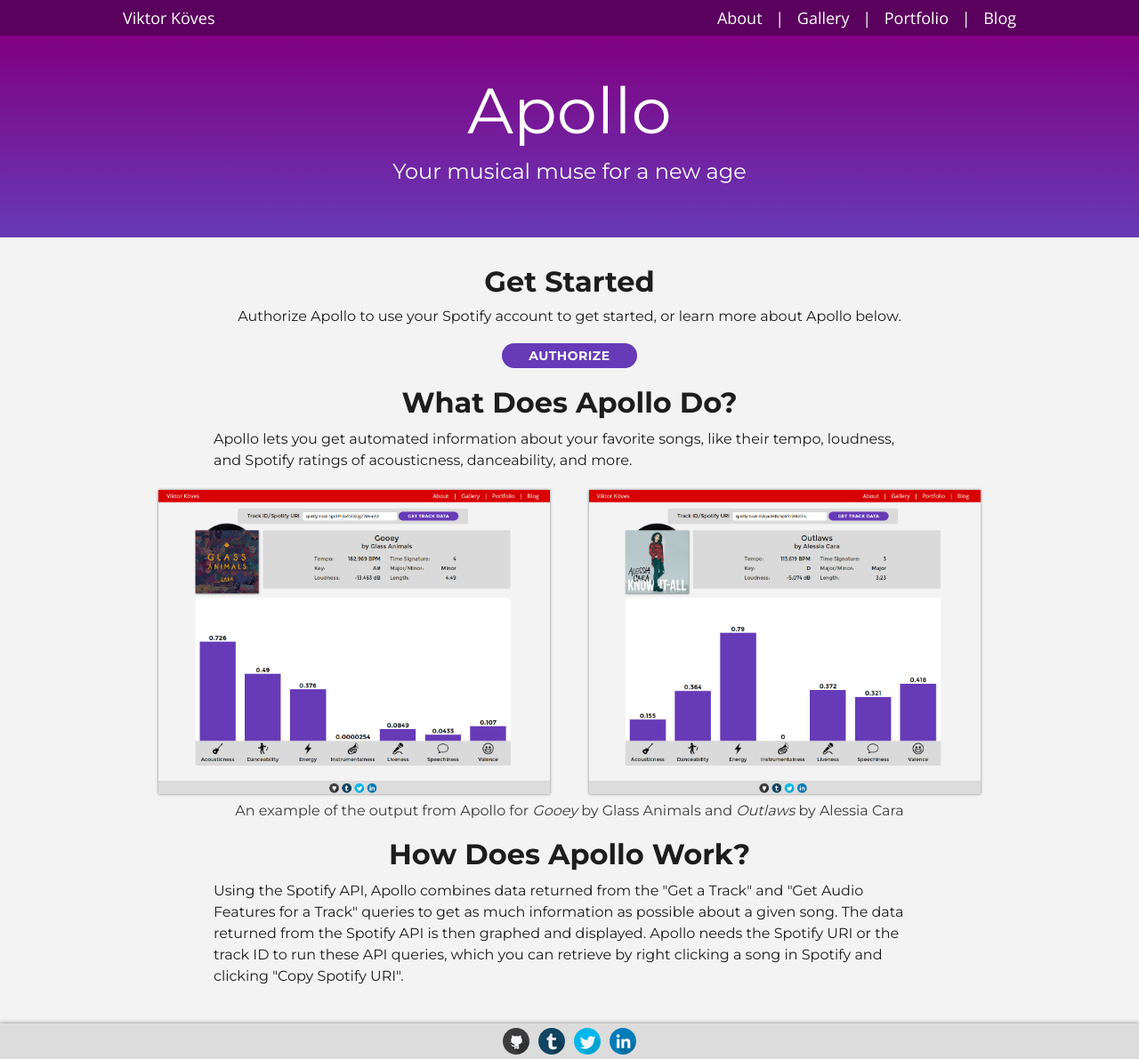
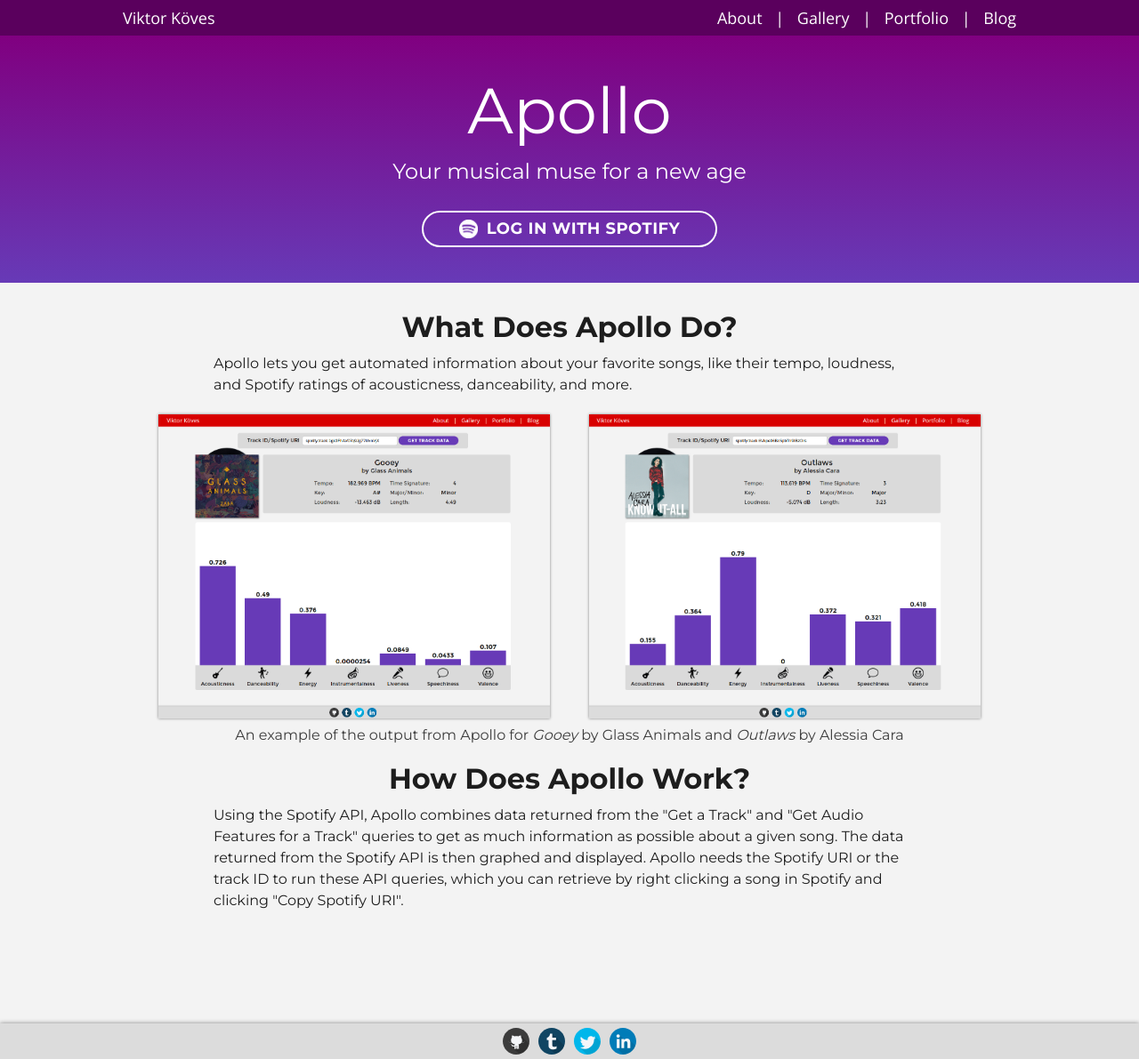
Before and after one commit to vkoves/vkoves.github.io, a Jekyll site: the page built from apollo/index.html, in a window 1280 px wide and 1191 px high. Shown: the whole window at 89% size. Built offline with Jekyll 4.4.1, drawn with Linux system fonts in a browser that asks for light colours.

Commit message:
STYLING - Added logo to log in button and moved it into banner to draw more focus, also changing styling to make it fit there better

```diff
--- a/apollo/apollo.css
+++ b/apollo/apollo.css
@@ -32,6 +32,9 @@
 /* Make grey if disabled */
 .apollo-btn.disabled { background-color: #c5c5c5; }
 
+/***************************/
+/***** PREAUTH STYLING *****/
+/***************************/
 /* Make main Apollo text very large with no bottom margin */
 .main-title
 {
@@ -71,6 +74,27 @@
 	padding: 40px;
 	margin-bottom: 30px;
 }
+/* Style button for logging in */
+#spotify-authorize
+{
+	font-size: 18px;
+	background-color: transparent;
+	border: solid 2px white;
+	transition: background-color 0.2s;
+	padding: 8px 40px;
+	margin-top: 10px;
+}
+#spotify-authorize:hover { background-color: rgba(255, 255, 255, 0.1); }
+#spotify-authorize img
+{
+	float: left;
+	height: 21px;
+	margin-right: 10px;
+}
+#spotify-authorize span { line-height: 21px; }
+/***************************/
+/*** END PREAUTH STYLING ***/
+/***************************/
 
 /* Hide feature-rich panel by default (wait till auth) */
 .post-authorize {
--- a/apollo/index.html
+++ b/apollo/index.html
@@ -15,15 +15,13 @@
 	<div class="banner">
 		<h1 class="main-title">Apollo</h1>
 		<h2 class="sub-title">Your musical muse for a new age</h2>
+		<div id="spotify-authorize" class="apollo-btn">
+			<img src="spotify-logo.png">
+			<span>Log In With Spotify</span>
+		</div>
 	</div>
 
 	<div class="page-limiter">
-		<h1>Get Started</h1>
-		<h4 class="no-bold">Authorize Apollo to use your Spotify account to get started, or learn more about Apollo below.</h4>
-		<div id="spotify-authorize" class="apollo-btn">Authorize</div>
-		<br>
-		<br>
-
 		<h1>What Does Apollo Do?</h1>
 		<h4 class="no-bold description-text">
 			Apollo lets you get automated information about your favorite songs, like their tempo, loudness, and Spotify ratings of acousticness, danceability, and more.
```
Also changed, not shown: apollo/spotify-logo.png (added).
